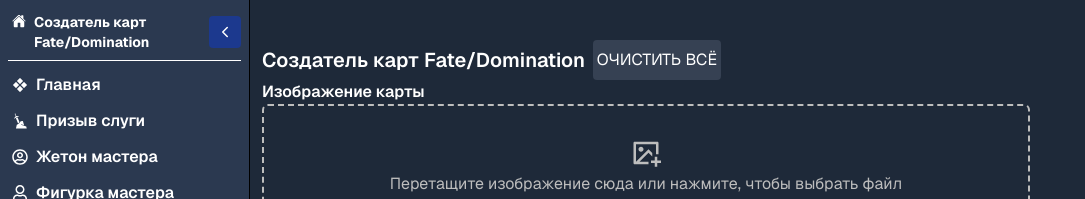
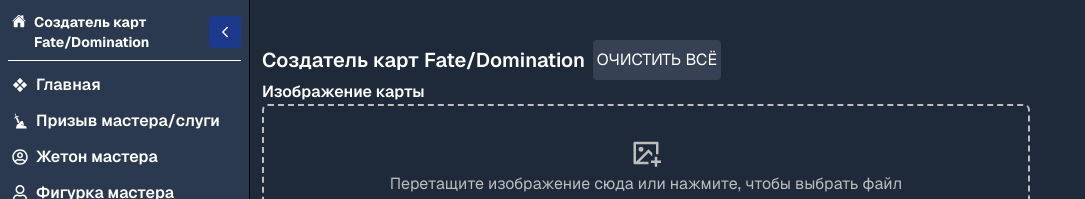
Before and after one commit to Jipice/Fate-Domination-Card-Maker-Rus, a Next.js app: page /command-seal in a window 1280 px wide. Shown: the top 199 px of the page, without its empty margins (0-1085 px from the left). Built offline with nearby package versions, Linux system fonts and the light colour scheme.

Commit message:
Update SideBar.tsx

```diff
--- a/src/components/SideBar/SideBar.tsx
+++ b/src/components/SideBar/SideBar.tsx
@@ -9,7 +9,7 @@ import { SideBarItem } from "./SideBarItem";
 
 const menuItems = [
   { label: "Главная", icon: PiDiamondsFourFill, link: "" },
-  { label: "Призыв слуги", icon: GiSwordInStone, link: "servant-summon" },
+  { label: "Призыв мастера/слуги", icon: GiSwordInStone, link: "servant-summon" },
   { label: "Жетон мастера", icon: FaRegUserCircle, link: "master-token" },
   { label: "Фигурка мастера", icon: FaRegUser, link: "master-standee" },
   { label: "Коробка мастера", icon: IoShapes, link: "master-box" },
```
